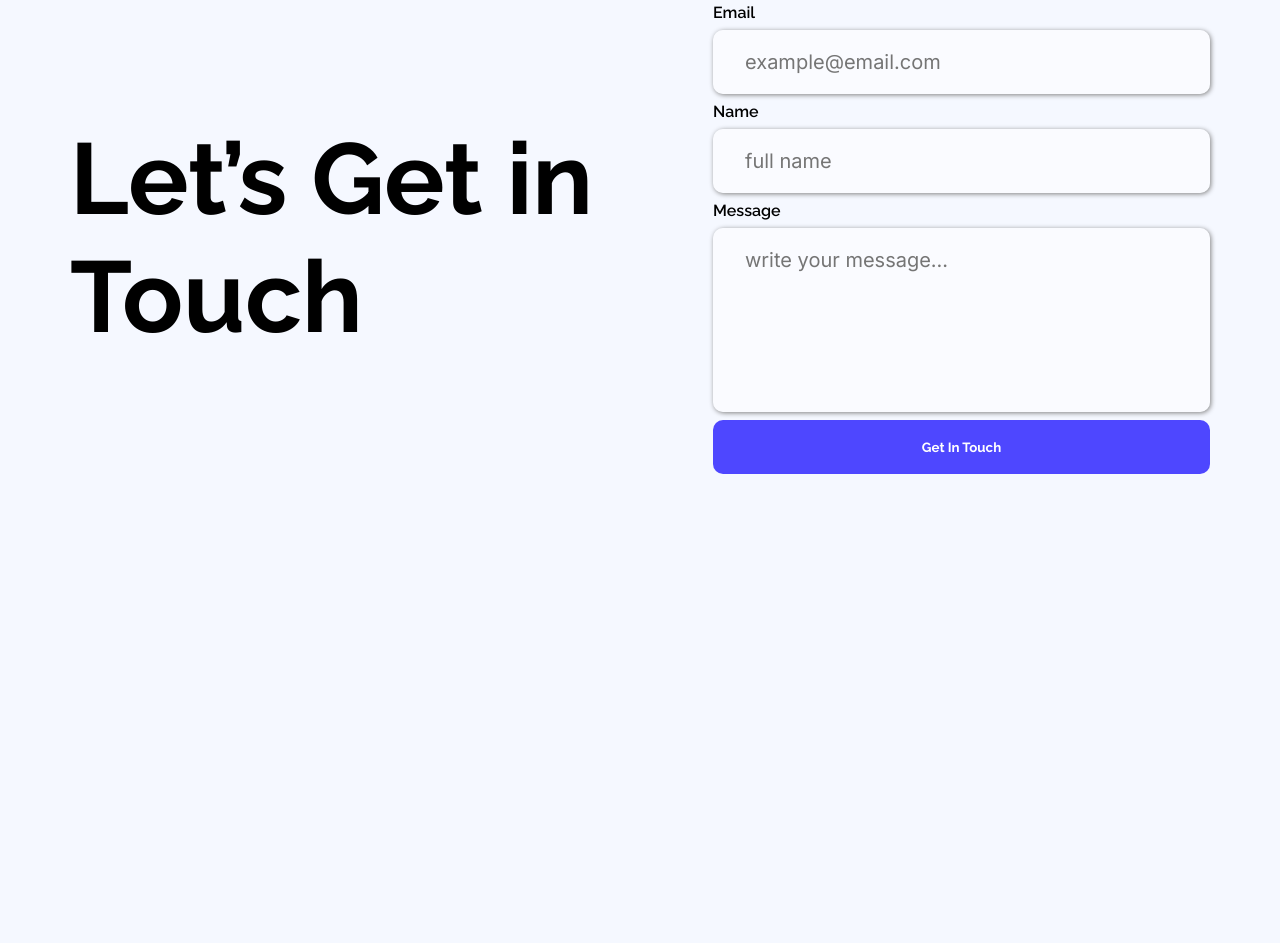
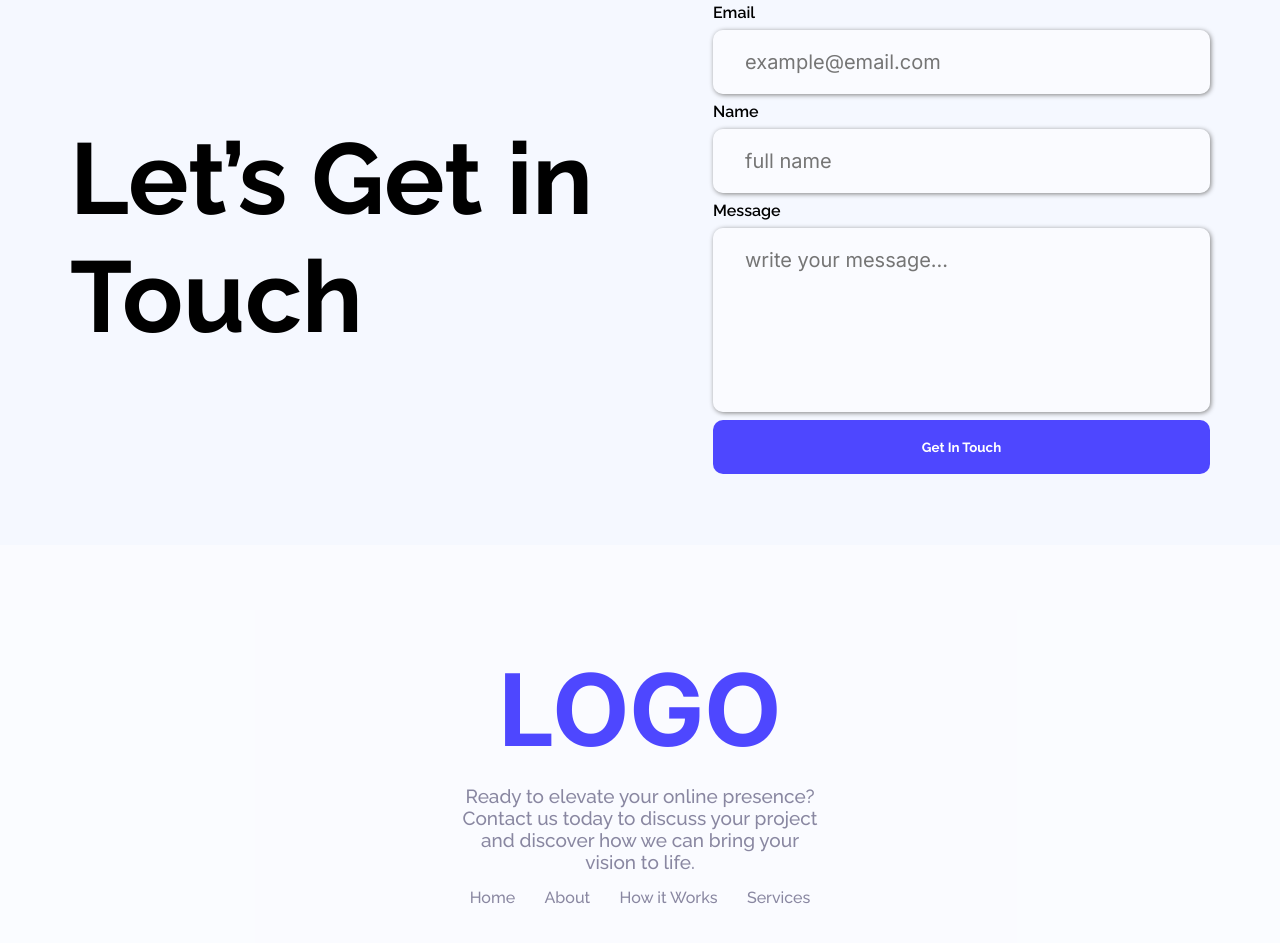
Before and after one commit to Md-Shahed-Chowdhury/Assignment-1, a plain HTML site: page index.html in a window 1280 px wide. Shown: the part 2947-3890 px from the top of the page. Before the commit the page ends 3492 px from the top, so only its background shows below. Drawn offline with Linux system fonts and the light colour scheme.

Commit message:
7th commit-footer added

```diff
--- a/index.css
+++ b/index.css
@@ -255,3 +255,33 @@ main{
     border-radius:10px;
     padding:19px 110px;
 }
+footer{
+    background-color:rgba(255,255,255,.5) ;
+    padding:104px 455px;
+    text-align: center;
+    display:flex;
+    flex-direction: column;
+    justify-content: space-between;
+    gap:15px;
+    color:#8987A1;
+}
+footer ul{
+    list-style: none;
+    display:flex;
+    justify-content: space-around;
+    align-items: center;
+    font-weight: 500;
+}
+footer h2{
+    font-size: 100px;
+    color:#4E47FF;
+    font-family: "Inter", sans-serif;
+      font-optical-sizing: auto;
+      font-style: normal;
+
+
+}
+footer p{
+    font-size: 19px;
+    font-weight: 500;
+}
--- a/index.html
+++ b/index.html
@@ -156,6 +156,21 @@
      </section>
 
     </main>
-    <footer></footer>
+    <footer>
+      <div>
+        <h2>LOGO</h2>
+      </div>
+      <div>
+        <p>Ready to elevate your online presence? Contact us today to discuss your project and discover how we can bring your vision to life.</p>
+      </div>
+      <div class="nav">
+        <ul>
+          <li>Home</li>
+          <li>About</li>
+          <li>How it Works</li>
+          <li>Services</li>
+        </ul>
+      </div>
+    </footer>
   </body>
 </html>
```
